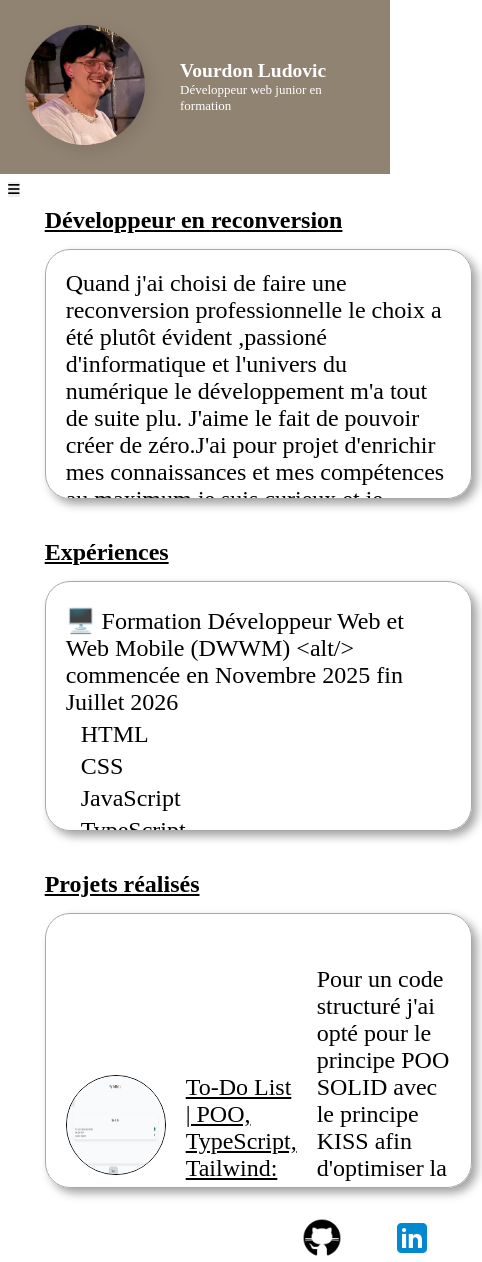
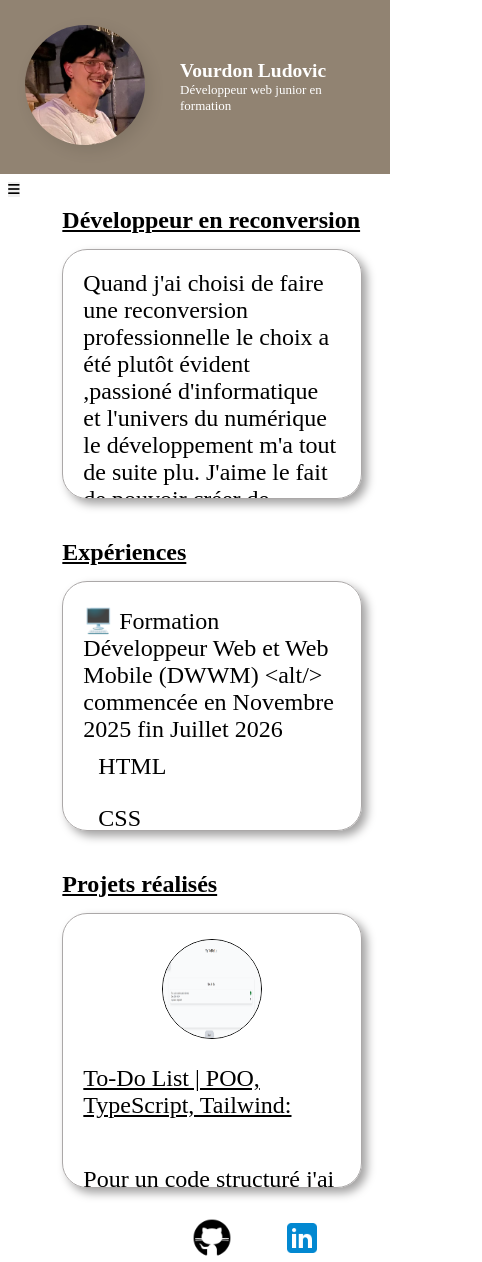
Before and after one commit to LudovicVRDN/WebCV, a React (Vite) app in the folder webCV/: page / in a window 390 px wide. Shown: the whole page, 482 px wide, since content can reach past the window. Built offline with nearby package versions, Linux system fonts and the light colour scheme.

Commit message:
fix responsive

```diff
--- a/webCV/src/style/main.css
+++ b/webCV/src/style/main.css
@@ -74,3 +74,21 @@ span{
         height: 175px;
     }
 }
+@media screen and (max-width: 768px) {
+   .block{
+    max-width: 300px;
+   }
+   .blockProjet{
+    max-width: 300px;
+   }
+   .project{
+    display: flex;
+    flex-direction: column;
+    gap: 20px;
+}
+.list{
+    display: flex;
+    flex-direction: column;
+    gap: 20px;
+}
+}
```
